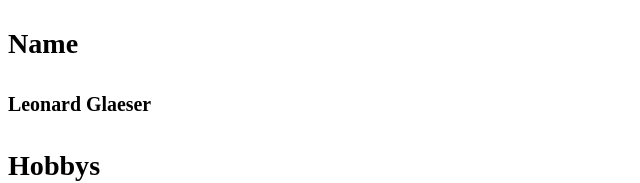
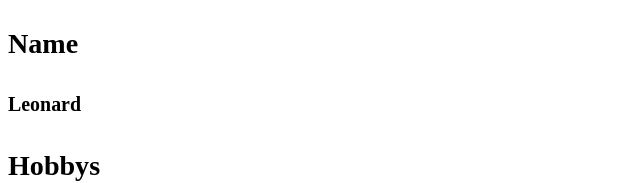
Before and after one commit to leomedia/ueber_uns, a plain HTML site: page index.html in a window 1280 px wide. Shown: the top 183 px of the page, without its empty margins (0-640 px from the left). Drawn offline with Linux system fonts and the light colour scheme.

Commit message:
Update index.html

```diff
--- a/index.html
+++ b/index.html
@@ -10,7 +10,7 @@ ueber uns
  <body>
 <h2><Ueber_uns</h2>
 <h3>Name</h3>
-<h5>Leonard Glaeser</h5>
+<h5>Leonard</h5>
 
 <h3>Hobbys</h3>
 <h5>
```
